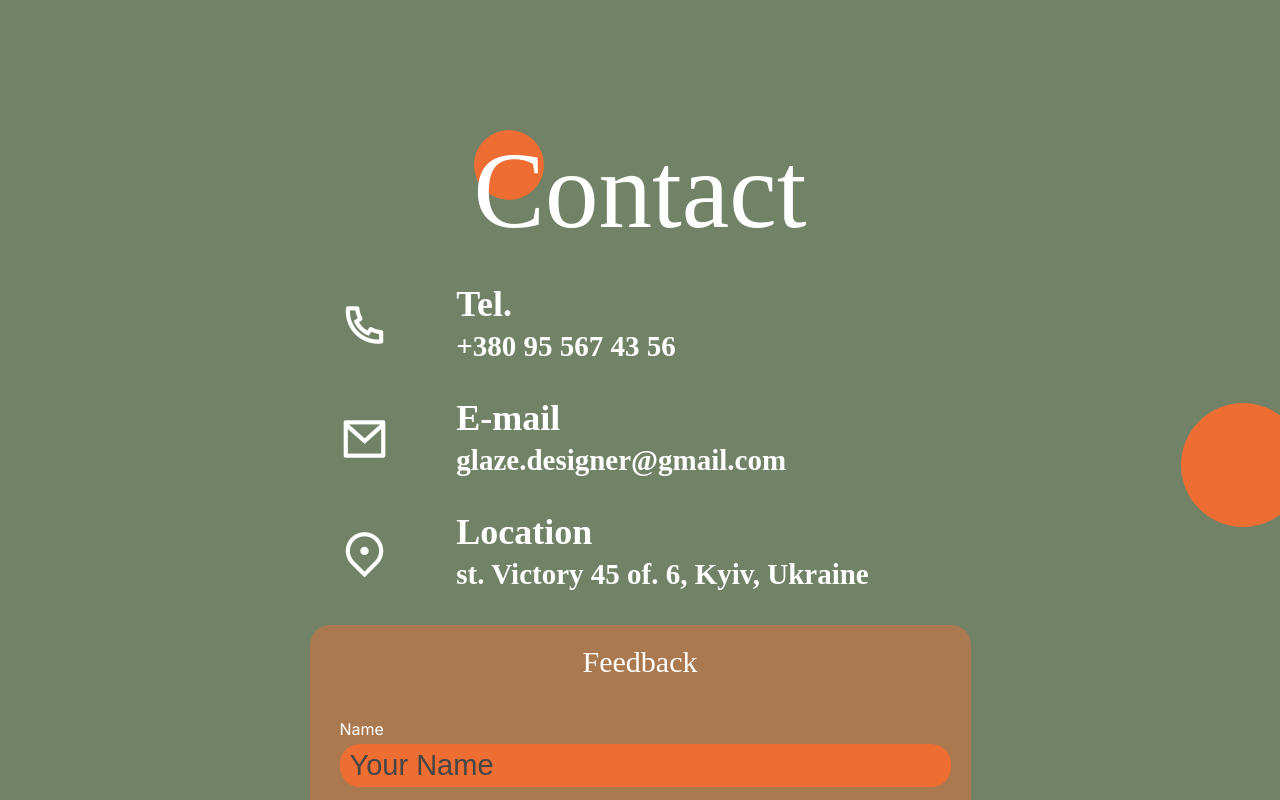
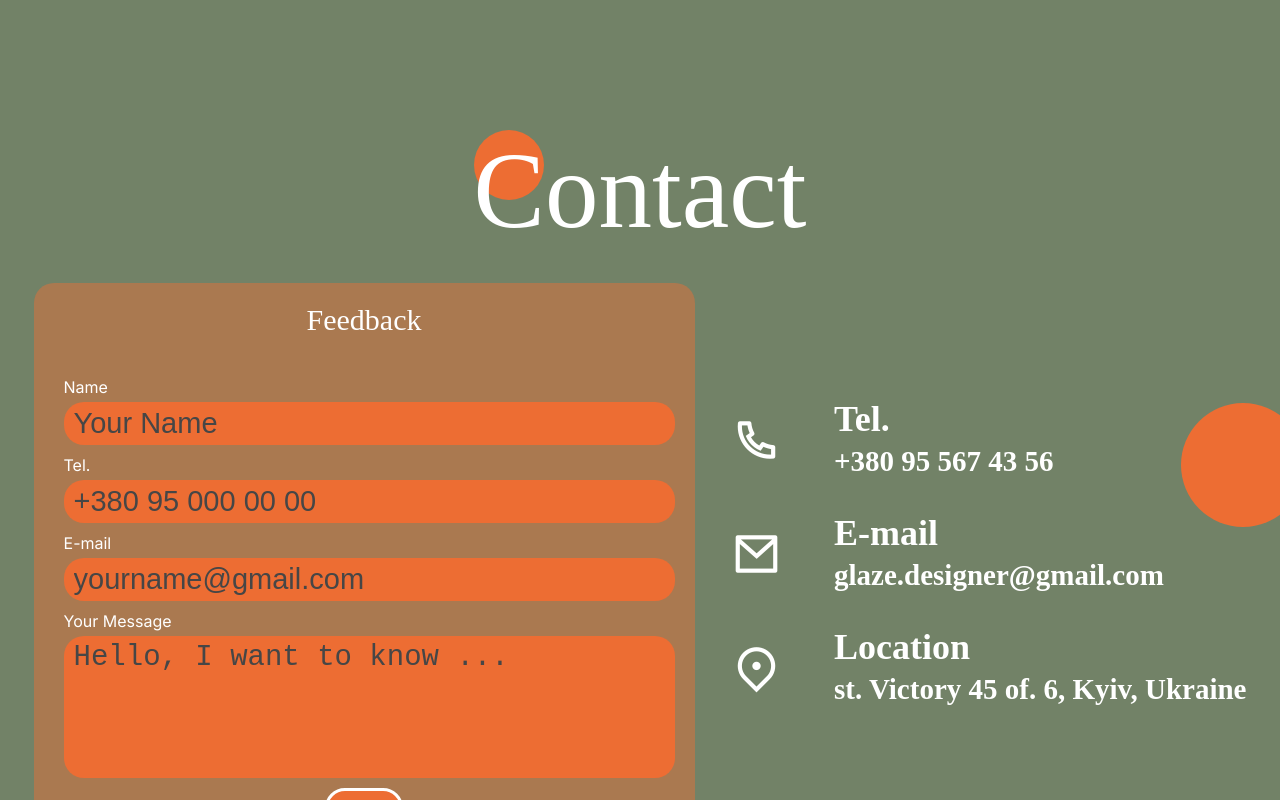
Before and after one commit to DarkSky3309/glaze, a React (Vite) app: page /contact in a window 1280 px wide. Shown: the top 800 px of the page. Built offline with nearby package versions, Linux system fonts and the light colour scheme.

Commit message:
contact done

```diff
--- a/src/scss/addaptive.scss
+++ b/src/scss/addaptive.scss
@@ -425,6 +425,10 @@
 
 @media screen and (min-width: 1024px) {
   header{
+    .invisible{
+      display: none;
+      visibility: hidden;
+    }
     .menu{
     display: none;
     visibility: hidden;
@@ -463,4 +467,19 @@
       }
     }
   }
+  .contact__content{
+    .contact__main-wrapper{
+      display: flex;
+      flex-direction: row-reverse;
+      align-items: center;
+      gap: 20px;
+      .contact__info{
+        margin: unset;
+      }
+    }
+    form{
+      max-width: 901px;
+      width: 100%;
+    }
+  }
 }
--- a/src/scss/header.css
+++ b/src/scss/header.css
@@ -7,6 +7,17 @@
   padding: 0 0 30px 30px;
   height: 100px;
   z-index: 1;
+}
+.header .active:before {
+  content: "";
+  position: absolute;
+  background-color: #ED6D33;
+  width: 240px;
+  height: 240px;
+  border-radius: 50%;
+  z-index: -1;
+  margin-top: -140px;
+  margin-left: -70px;
 }
 
 .circle {
@@ -56,23 +67,6 @@
 .visible {
   display: block;
   visibility: visible;
-}
-
-.invisible {
-  display: none;
-  visibility: hidden;
-}
-
-.active:before {
-  content: "";
-  position: absolute;
-  background-color: #ED6D33;
-  width: 240px;
-  height: 240px;
-  border-radius: 50%;
-  z-index: -1;
-  margin-top: -140px;
-  margin-left: -70px;
 }
 
 .menu-bcg {
--- a/src/scss/style.css
+++ b/src/scss/style.css
@@ -438,6 +438,10 @@
   }
 }
 @media screen and (min-width: 1024px) {
+  header .invisible {
+    display: none;
+    visibility: hidden;
+  }
   header .menu {
     display: none;
     visibility: hidden;
@@ -470,6 +474,19 @@
   footer .social h3 {
     text-align: center;
   }
+  .contact__content .contact__main-wrapper {
+    display: flex;
+    flex-direction: row-reverse;
+    align-items: center;
+    gap: 20px;
+  }
+  .contact__content .contact__main-wrapper .contact__info {
+    margin: unset;
+  }
+  .contact__content form {
+    max-width: 901px;
+    width: 100%;
+  }
 }
 body {
   background-color: #728267;
```
Also changed, not shown: src/scss/header.scss (+16 -18 lines), 2 other files (tests, documents, lock files or other folders).
